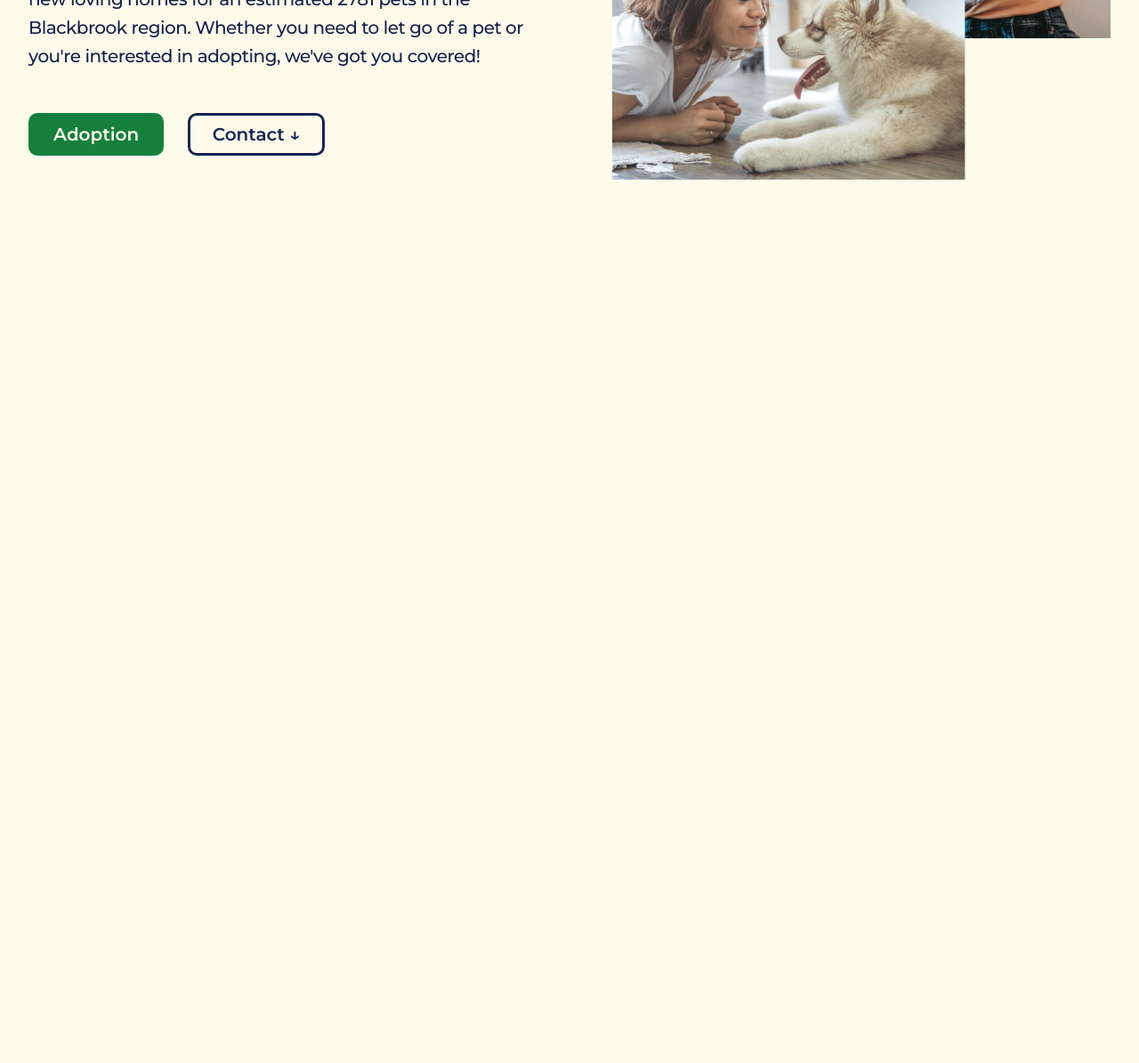
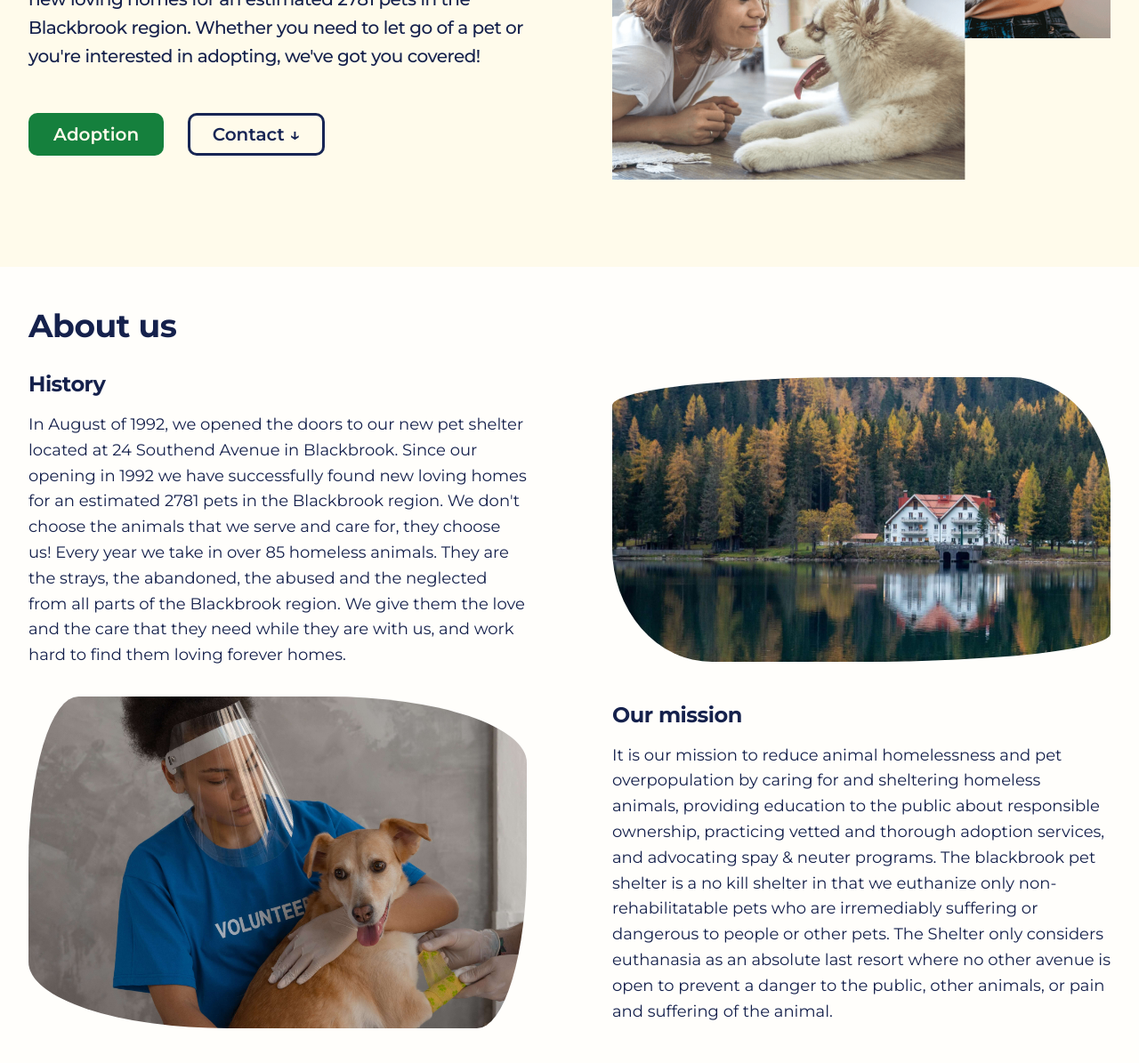
Before and after one commit to Larkinz/pet-shelter-revamped, a plain HTML site: page home_rev.html in a window 1280 px wide. Shown: the part 509-1704 px from the top of the page at 89% size. Before the commit the page ends 809 px from the top, so only its background shows below. Drawn offline with Linux system fonts and the light colour scheme.

Commit message:
feat&style: about us section and images

```diff
--- a/home_rev.html
+++ b/home_rev.html
@@ -47,5 +47,30 @@
         </div>
       </section>
     </main>
+
+    <!-- about us section -->
+    <section class="section-about">
+      <div class="about-container">
+        <h2 class="heading-secondary">About us</h2>
+        <div class="history-container">
+          <div class="history-text">
+            <h3 class="heading-tertiary">History</h3>
+            <p>In August of 1992, we opened the doors to our new pet shelter located at 24 Southend Avenue in Blackbrook. Since our opening in 1992 we have successfully found new loving homes for an estimated 2781 pets in the Blackbrook region. We don't choose the animals that we serve and care for, they choose us! Every year we take in over 85 homeless animals. They are the strays, the abandoned, the abused and the neglected from all parts of the Blackbrook region. We give them the love and the care that they need while they are with us, and work hard to find them loving forever homes.</p>
+          </div>
+          <div class="history-img">
+            <img src="/public/img/shelter_location.jpg" class="history-img" alt="Blackbrook pet shelter location" />
+          </div>
+        </div>
+        <div class="mission-container">
+          <div class="mission-img">
+            <img src="/public/img/mission.jpg" class="mission-img" alt="Pet shelter volunteer with dog" />
+          </div>
+          <div class="mission-text">
+            <h3 class="heading-tertiary">Our mission</h3>
+            <p>It is our mission to reduce animal homelessness and pet overpopulation by caring for and sheltering homeless animals, providing education to the public about responsible ownership, practicing vetted and thorough adoption services, and advocating spay & neuter programs. The blackbrook pet shelter is a no kill shelter in that we euthanize only non-rehabilitatable pets who are irremediably suffering or dangerous to people or other pets. The Shelter only considers euthanasia as an absolute last resort where no other avenue is open to prevent a danger to the public, other animals, or pain and suffering of the animal.</p>
+          </div>
+        </div>
+      </div>
+    </section>
   </body>
 </html>
--- a/public/css/general.css
+++ b/public/css/general.css
@@ -34,6 +34,7 @@ Paragraph default: 1.6
 - Complimentary (1): #fffbeb
 
 - Tints:
+#fffefb
 
 - Shades:
 
@@ -113,3 +114,15 @@ body {
   line-height: 1.05;
   margin-bottom: 3.2rem;
 }
+
+.heading-secondary {
+  font-size: 3.6rem;
+  line-height: 1.05;
+  margin-bottom: 3.2rem;
+}
+
+.heading-tertiary {
+  font-size: 2.4rem;
+  line-height: 1.2;
+  margin-bottom: 1.6rem;
+}
--- a/public/css/style.css
+++ b/public/css/style.css
@@ -133,3 +133,44 @@
 .hero-img {
   width: 100%;
 }
+
+/* --- ABOUT US SECTION --- */
+.section-about {
+  background-color: #fffefb;
+  padding: 4.8rem 0 9.6rem 0;
+}
+
+.about-container {
+  max-width: 130rem;
+  margin: 0 auto;
+  padding: 0 3.2rem;
+}
+
+.history-container,
+.mission-container {
+  display: grid;
+  grid-template-columns: 1fr 1fr;
+  gap: 9.6rem;
+  align-items: center;
+}
+
+.history-container {
+  margin-bottom: 3.2rem;
+}
+
+.history-text p,
+.mission-text p {
+  font-size: 1.8rem;
+  line-height: 1.6;
+  font-weight: 400;
+}
+
+.history-img {
+  width: 100%;
+  border-radius: 50% 20% / 10% 40%;
+}
+
+.mission-img {
+  width: 100%;
+  border-radius: 10% 40% / 50% 20%;
+}
```
Also changed, not shown: public/img/mission.jpg (added), public/img/shelter_location.jpg (added).
